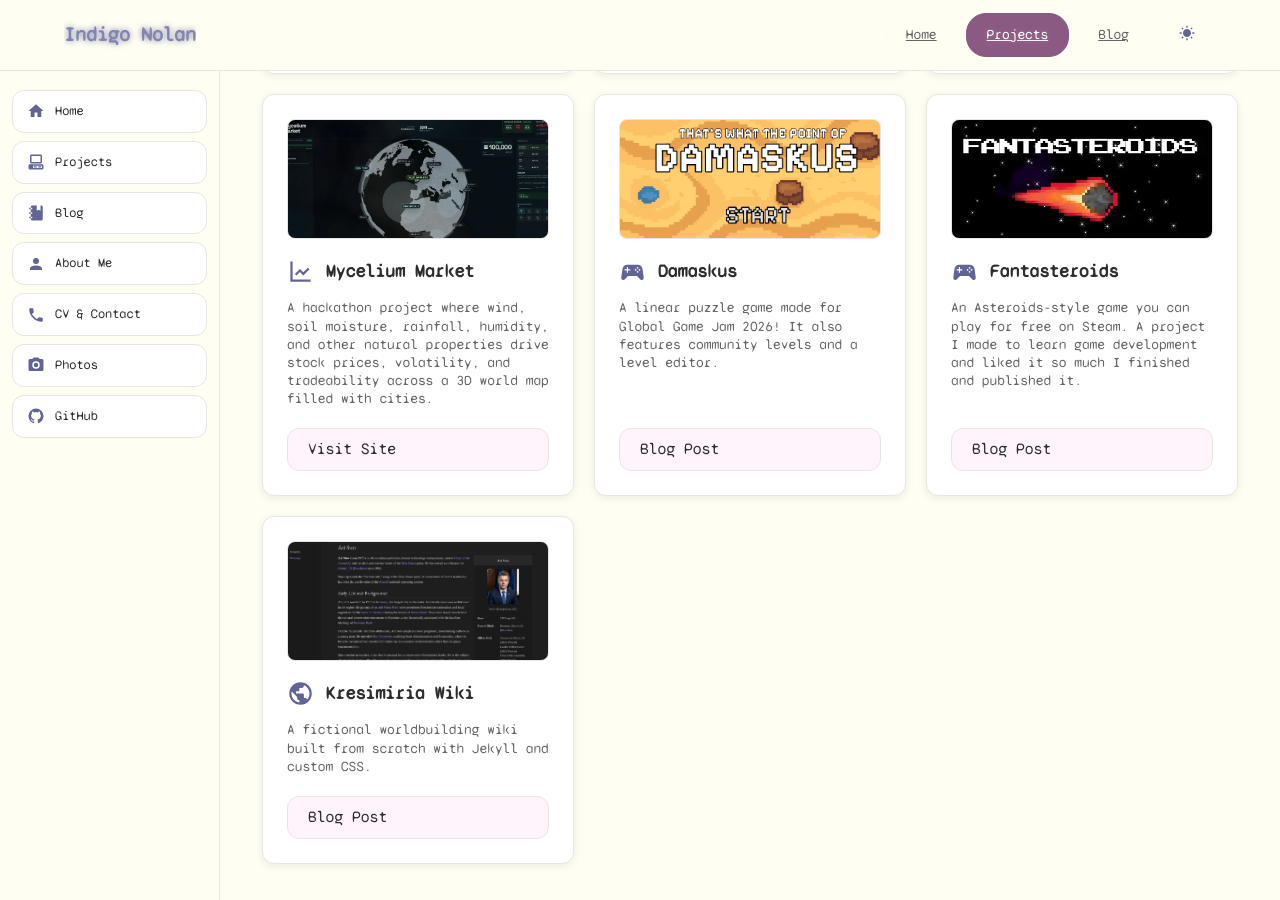
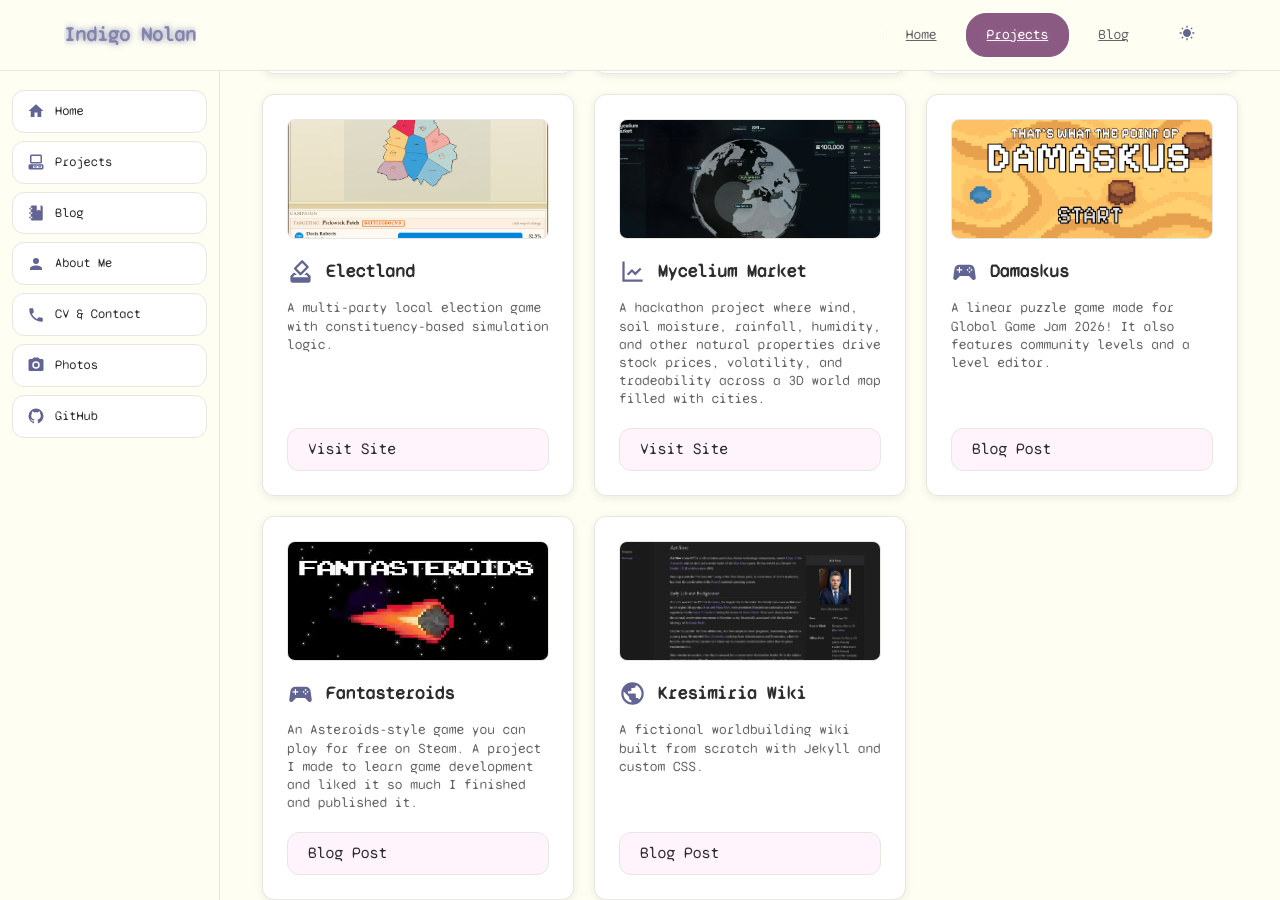
Before and after one commit to Lem0naise/website, a Jekyll site: the page portfolio/index.html, which Jekyll copies as it is, in a window 1280 px wide and 900 px high, scrolled down 854 px. Built offline with Jekyll 4.4.1, drawn with Linux system fonts in a browser that asks for light colours.

Commit message:
electland

```diff
--- a/portfolio/index.html
+++ b/portfolio/index.html
@@ -222,6 +222,7 @@
 					</article>
 
 
+
 					<article class="project-item" itemscope itemtype="https://schema.org/WebSite">
 						<a href="https://allegedly.news" target="_blank" rel="noopener" class="project-item-link">
 							<img src="/blog/whyibuilt/imgs/alnews.webp" alt="Allegedly News screenshot"
@@ -284,6 +285,22 @@
 						<a class="project-blog-button" href="/headandheart">Blog Post</a>
 					</article>
 
+
+					<article class="project-item" itemscope itemtype="https://schema.org/VideoGame">
+						<a href="https://electland.indigo.spot" target="_blank" rel="noopener" class="project-item-link">
+							<img src="/assets/imgs/electland.png" alt="Electland screenshot"
+								class="project-image" width="1200" height="630" loading="lazy" decoding="async">
+							<h4 itemprop="name">
+								<svg class='project-icon' xmlns="http://www.w3.org/2000/svg" viewBox="0 0 24 24" aria-hidden="true" focusable="false">
+									<path
+										d="M18,13H17.32L15.32,15H17.23L19,17H5L6.78,15H8.83L6.83,13H6L3,16V20A2,2 0 0,0 5,22H19A2,2 0 0,0 21,20V16L18,13M17,7.95L12.05,12.9L8.5,9.36L13.46,4.41L17,7.95M12.76,2.29L6.39,8.66C6,9.05 6,9.68 6.39,10.07L11.34,15C11.73,15.41 12.36,15.41 12.75,15L19.11,8.66C19.5,8.27 19.5,7.64 19.11,7.25L14.16,2.3C13.78,1.9 13.15,1.9 12.76,2.29Z" />
+								</svg>
+								Electland
+							</h4>
+							<p itemprop="description">A multi-party local election game with constituency-based simulation logic.</p>
+						</a>
+						<a class="project-blog-button" href="https://electland.indigo.spot">Visit Site</a>
+					</article>
 
 
 
```
Also changed, not shown: assets/imgs/electland.png (added).
